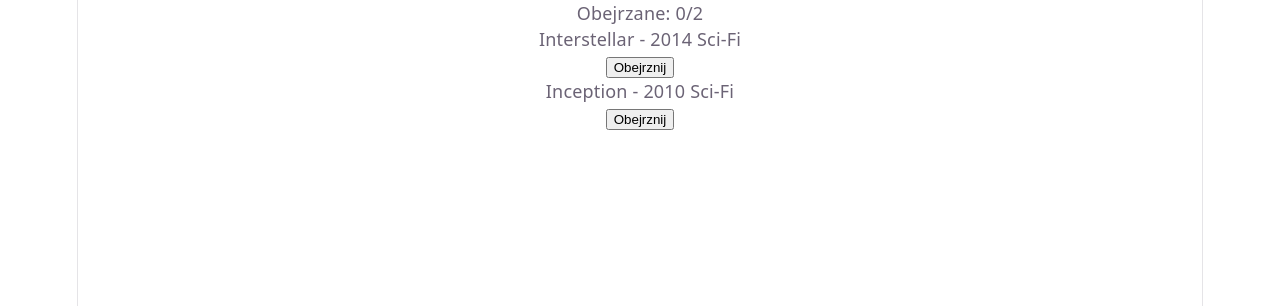
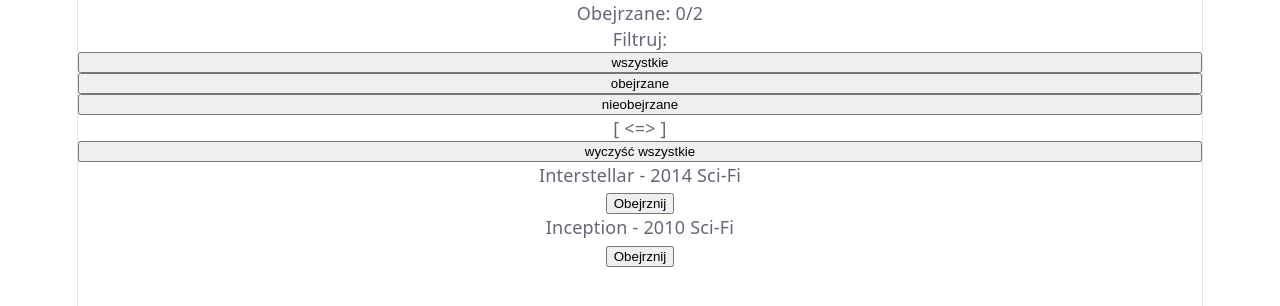
Before and after one commit to SpacingKosmopan/ReactMoviesList, a React (Vite) app in the folder my-movie-list/: page / in a window 1280 px wide. Shown: the top 306 px of the page. Built offline with nearby package versions, Linux system fonts and the light colour scheme.

Commit message:
Zad 7 i 8

```diff
--- a/my-movie-list/src/App.tsx
+++ b/my-movie-list/src/App.tsx
@@ -11,21 +11,42 @@
 };
 
 function App() {
+  // useState<type>(initial value)
   const [watchedList, setWatchedList] = useState(Array<string>);
+  const [moviesFilter, setMoviesFilter] = useState<boolean | null>(null);
+  const [moviesList, setMoviesList] = useState(movies);
 
   function handleMovieWatch(element: movie) {
-    console.log(element);
     if (watchedList.includes(element.title)) {
       setWatchedList(watchedList.filter((movie) => movie !== element.title));
     } else setWatchedList([...watchedList, element.title]);
   }
 
+  function clearMovies() {
+    setMoviesList([]);
+    setMoviesFilter(null);
+    setWatchedList([]);
+  }
+
+  /**
+   *
+   * @param type true-watched, false-unwatched, null-all
+   */
   return (
     <>
       <p>
-        Obejrzane: {watchedList.length}/{movies.length}
+        Obejrzane: {watchedList.length}/{moviesList.length}
       </p>
-      {movies.map((element, key) => {
+      Filtruj: <button onClick={() => setMoviesFilter(null)}>wszystkie</button>
+      <button onClick={() => setMoviesFilter(true)}>obejrzane</button>
+      <button onClick={() => setMoviesFilter(false)}>nieobejrzane</button>
+      {"[ <=> ]"}
+      <button onClick={() => clearMovies()}>wyczyść wszystkie</button>
+      {moviesList.length >= 0
+        ? moviesList.map((element, key) => {
+            if (moviesFilter !== null)
+              if (moviesFilter !== !watchedList.includes(element.title)) return;
+
             return (
               <MovieCard
                 key={key}
@@ -37,7 +58,9 @@
                 }}
               />
             );
-      })}
+          })
+        : "No movies found"}
+      {/* movies list render (map)*/}
     </>
   );
 }
```
Lines whose indentation alone changed are shown as unchanged.
